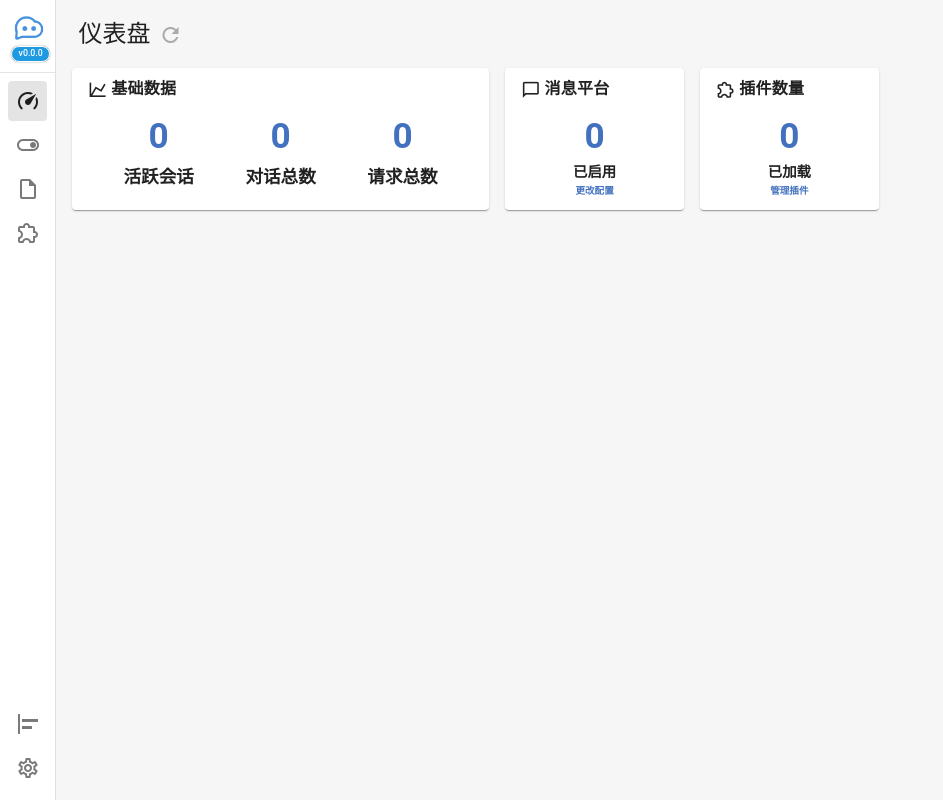
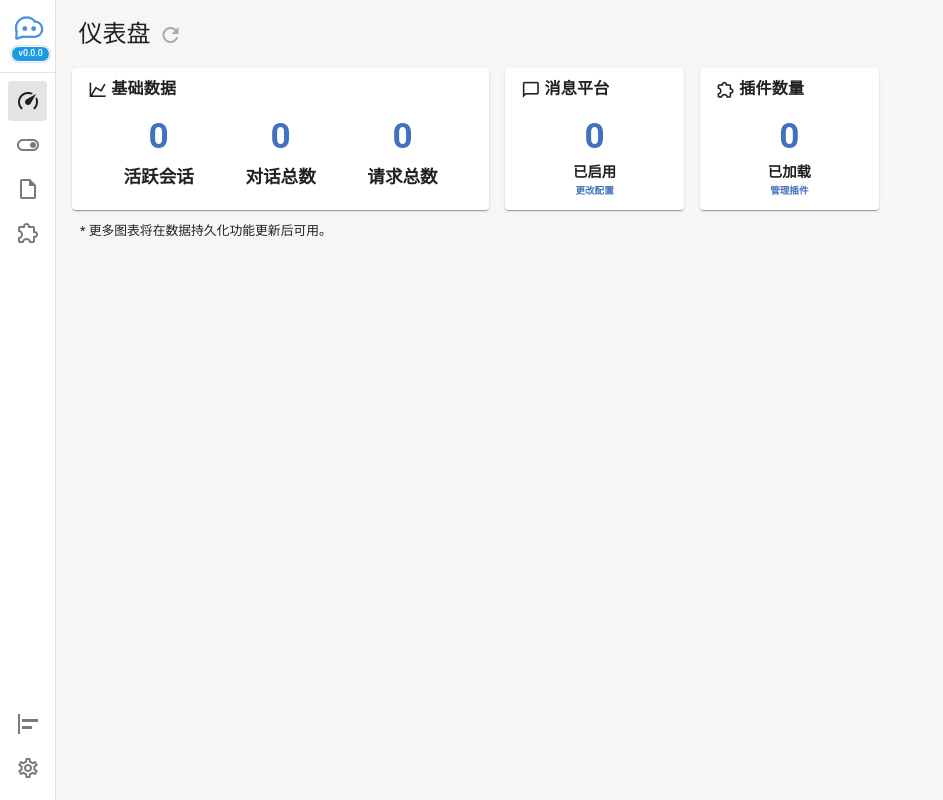
Before and after one commit to RockChinQ/QChatGPT, a Vue app in the folder web/: page / in a window 1280 px wide. Shown: the whole page, without its empty margins (0-943 px from the left). Built offline with nearby package versions, Linux system fonts and the light colour scheme; no server answers.

Commit message:
perf: dashboard 添加图表更新提示

```diff
--- a/web/src/components/TaskListDialog.vue
+++ b/web/src/components/TaskListDialog.vue
@@ -1,5 +1,5 @@
 <template>
-    <v-card class="task-dialog" prepend-icon="mdi-align-horizontal-left" text="用户发起的任务列表" title="任务列表">
+    <v-card class="task-dialog" prepend-icon="mdi-align-horizontal-left" title="任务列表">
         <v-list id="task-list" v-if="taskList.length > 0">
             <TaskCard class="task-card" v-for="task in taskList" :key="task.id" :task="task" />
         </v-list>
--- a/web/src/pages/DashBoard.vue
+++ b/web/src/pages/DashBoard.vue
@@ -37,6 +37,10 @@
                     <NumberFieldData title="已加载" :number="pluginsAmount" link="/plugins" linkText="管理插件" />
                 </div>
             </v-card>
+        </div>
+
+        <div id="dashboard-tips">
+            * 更多图表将在数据持久化功能更新后可用。
         </div>
     </div>
 </template>
@@ -96,6 +100,14 @@ onMounted(refresh)
     overflow-x: auto;
 }
 
+#dashboard-tips {
+    font-size: 0.8rem;
+    color: #222;
+    margin-top: 0.7rem;
+    margin-left: 0.5rem;
+    user-select: none;
+}
+
 #first-row {
     display: flex;
     flex-direction: row;
```
